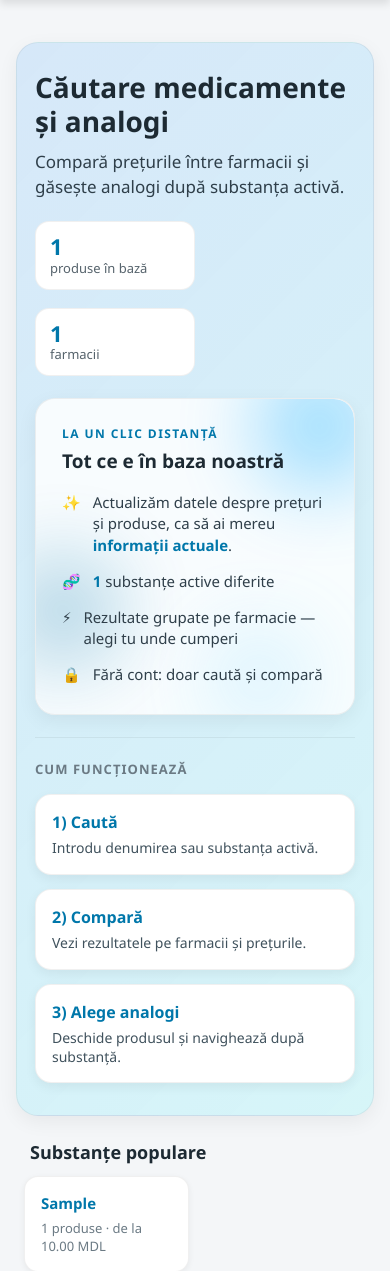
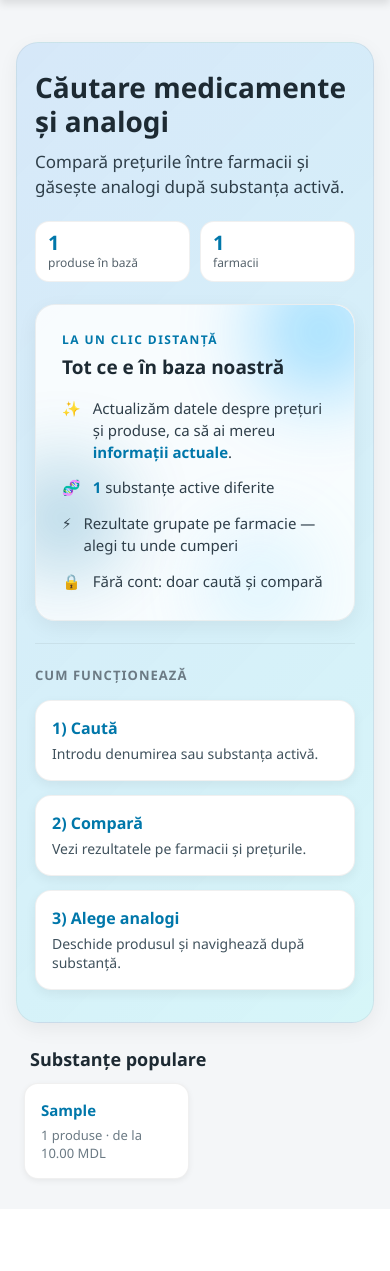
Before and after one commit to CapsamunStepan/MedicineAnalog, a Django app: page / in a window 390 px wide. Shown: the part 64-1335 px from the top of the page. After the commit the page ends 1249 px from the top, so only its background shows below. Run offline with Django 5.2, Linux system fonts and the light colour scheme; tables that the repository leaves empty hold one stand-in row (values such as "Sample post").

Commit message:
fix: adaptive ui

```diff
--- a/meds/static/meds/css/styles.css
+++ b/meds/static/meds/css/styles.css
@@ -1254,3 +1254,24 @@ header .search-form input {
         padding: 0 10px 30px 10px;
     }
 }
+
+@media (max-width: 400px) {
+    .hero-stats {
+        gap: 10px;
+        flex-wrap: nowrap;
+    }
+
+    .stat {
+        flex: 1 1 0;
+        min-width: 0;
+        padding: 10px 12px;
+    }
+
+    .stat-value {
+        font-size: 20px;
+    }
+
+    .stat-label {
+        font-size: 12px;
+    }
+}
--- a/meds/templates/meds/analogs.html
+++ b/meds/templates/meds/analogs.html
@@ -3,6 +3,7 @@
 <html lang="ro">
 <head>
     <meta charset="UTF-8">
+    <meta name="viewport" content="width=device-width, initial-scale=1.0">
     <title>Analogi — MedicineAnalog</title>
     <link rel="icon" href="{% static 'meds/favicon.svg' %}" type="image/svg+xml">
     <link rel="stylesheet" href="{% static 'meds/css/styles.css' %}">
--- a/meds/templates/meds/home.html
+++ b/meds/templates/meds/home.html
@@ -3,6 +3,7 @@
 <html lang="ro">
 <head>
     <meta charset="UTF-8">
+    <meta name="viewport" content="width=device-width, initial-scale=1.0">
     <title>Căutare medicamente</title>
     <link rel="icon" href="{% static 'meds/favicon.svg' %}" type="image/svg+xml">
     <link rel="stylesheet" href="{% static 'meds/css/styles.css' %}">
--- a/meds/templates/meds/medicine_detail.html
+++ b/meds/templates/meds/medicine_detail.html
@@ -3,6 +3,7 @@
 <html lang="ro">
 <head>
     <meta charset="UTF-8">
+    <meta name="viewport" content="width=device-width, initial-scale=1.0">
     <title>{{ medicine.title }} — MedicineAnalog</title>
     <link rel="icon" href="{% static 'meds/favicon.svg' %}" type="image/svg+xml">
     <link rel="stylesheet" href="{% static 'meds/css/styles.css' %}">
```
Also changed, not shown: 1 other file.
